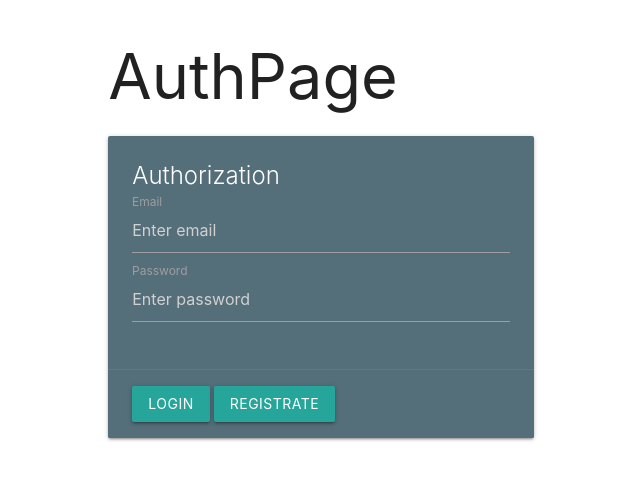
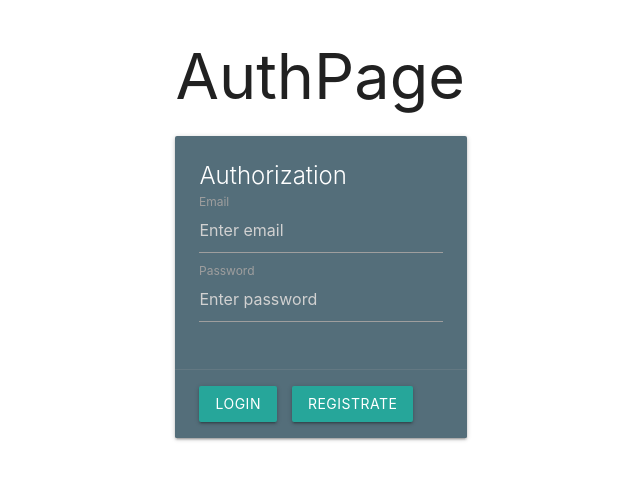
Before and after one commit to Racenna/Family_income_client, a React (Create React App) app: page / in a window 1280 px wide. Shown: the top 480 px of the page, without its empty margins (319-959 px from the left). Built offline with nearby package versions, Linux system fonts and the light colour scheme.

Commit message:
user email get request

```diff
--- a/src/index.css
+++ b/src/index.css
@@ -1,9 +1,17 @@
 @import "~materialize-css/dist/css/materialize.min.css";
 
 .card-action button {
-  margin-right: 4px;
+  margin-right: 1rem;
 }
 
 .addf {
-  margin-top: 5px;
+  margin-top: 0.5rem;
 }
+
+.brand-logo {
+  margin-left: 0.5rem;
+}
+
+.authp {
+  width: 70%;
+}
--- a/src/pages/AuthPage/AuthPage.js
+++ b/src/pages/AuthPage/AuthPage.js
@@ -40,7 +40,7 @@ export const AuthPage = () => {
   };
 
   return (
-    <div className="row">
+    <div className="row authp">
       <div className="col s6 offset-s3">
         <h1>AuthPage</h1>
         <div className="card blue-grey darken-1">
--- a/src/pages/Navbar/Navbar.js
+++ b/src/pages/Navbar/Navbar.js
@@ -1,10 +1,26 @@
-import React, { useContext } from "react";
+import React, { useContext, useState, useCallback, useEffect } from "react";
 import { NavLink, useHistory } from "react-router-dom";
 import { AuthContext } from "../AuthPage/AuthContext";
+import { useHttp } from "../../hooks/httpHook";
 
 export const Navbar = () => {
   const history = useHistory();
+  const [email, setEmail] = useState("USER");
   const auth = useContext(AuthContext);
+  const { request } = useHttp();
+
+  const fetchUserEmail = useCallback(async () => {
+    try {
+      const fetched = await request("/api/user", "GET", null, {
+        Authorization: `Bearer ${auth.token}`
+      });
+      setEmail(fetched);
+    } catch (error) {}
+  }, [auth, request]);
+
+  useEffect(() => {
+    fetchUserEmail();
+  }, [fetchUserEmail]);
 
   const logoutHandler = event => {
     event.preventDefault();
@@ -14,6 +30,7 @@ export const Navbar = () => {
   return (
     <nav>
       <div className="nav-wrapper">
+        <span className="brand-logo">{email}</span>
         <ul id="nav-mobile" className="right">
           <li>
             <NavLink to="/" onClick={logoutHandler}>
```
